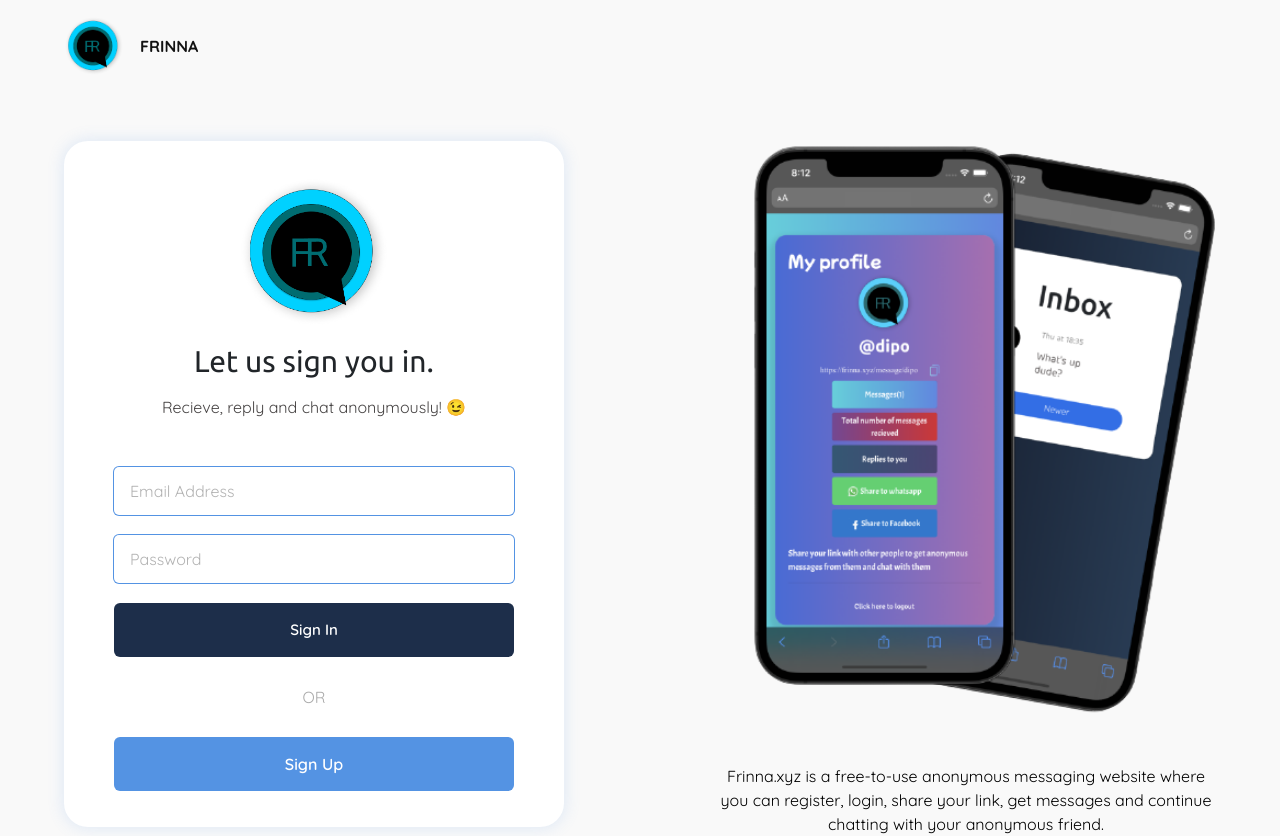
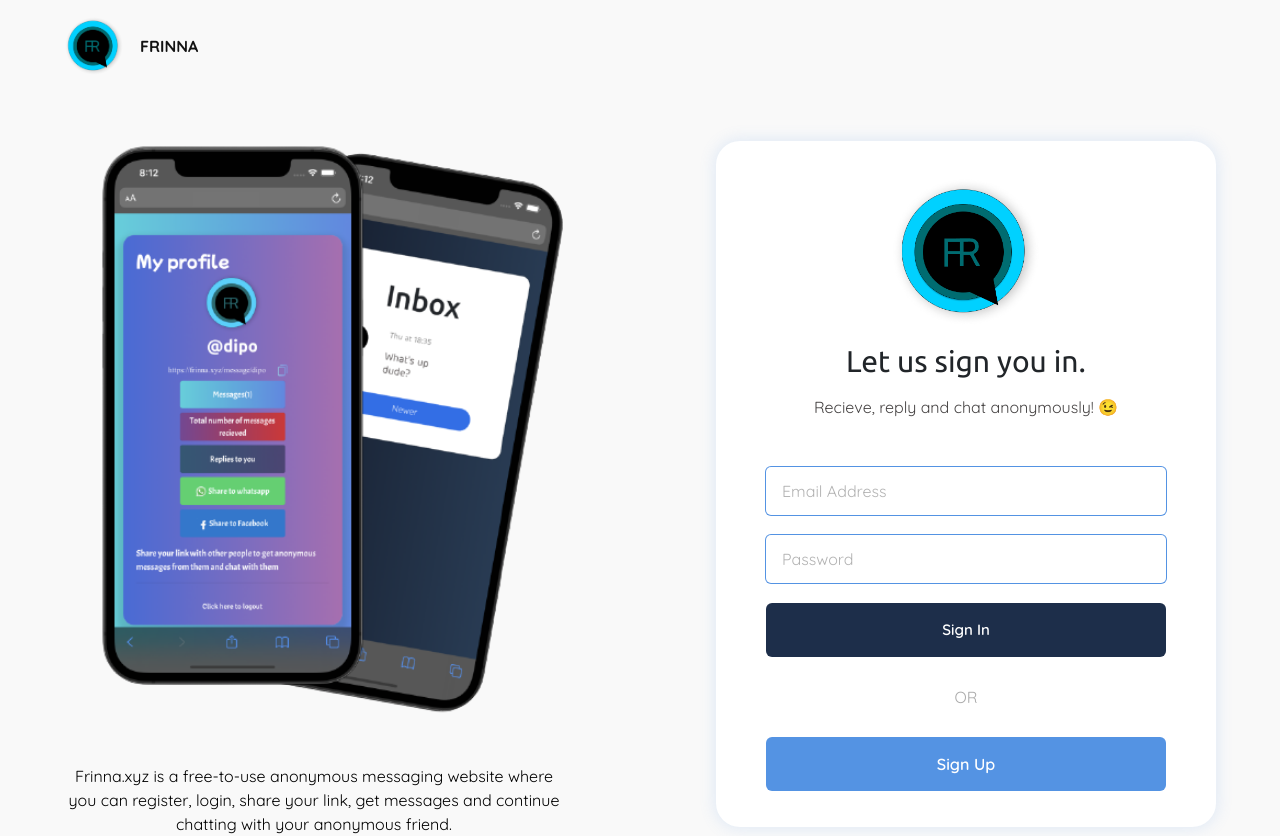
Before and after one commit to DevAdedeji/frinna, a React (Vite) app: page /auth/signin in a window 1280 px wide. Shown: the top 836 px of the page. Built offline with nearby package versions, Linux system fonts and the light colour scheme.

Commit message:
Fixed auth layout

```diff
--- a/src/layouts/auth.tsx
+++ b/src/layouts/auth.tsx
@@ -11,7 +11,9 @@ const AuthLayout = () => {
                         <img src="/images/mockup.png" className="sm:h-[600px] w-full object-contain" alt="mockup" />
                         <p className="text-base text-center">Frinna.xyz is a free-to-use anonymous messaging website where you can register, login, share your link, get messages and continue chatting with your anonymous friend.</p>
                     </div>
-                    <Outlet />
+                    <div className="lg:order-2 order-1">
+                        <Outlet />
+                    </div>
                 </div>
             </div>
             <Footer />
```
